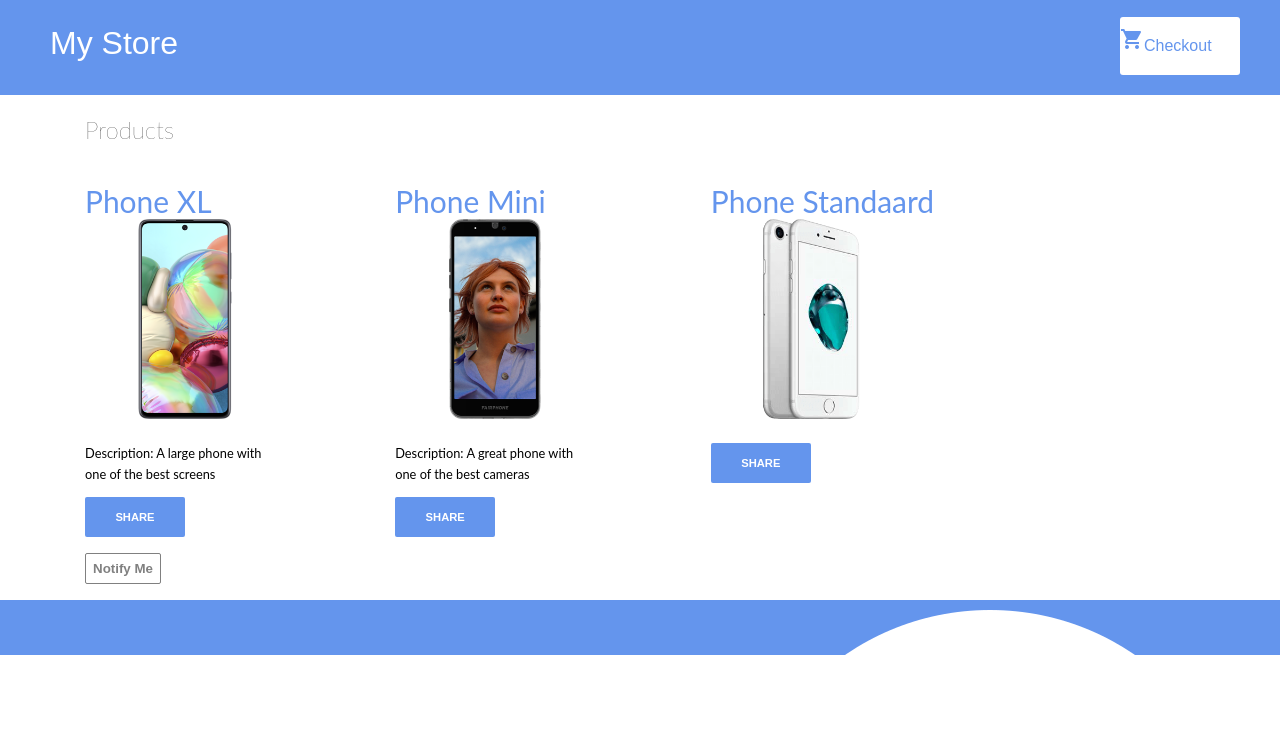
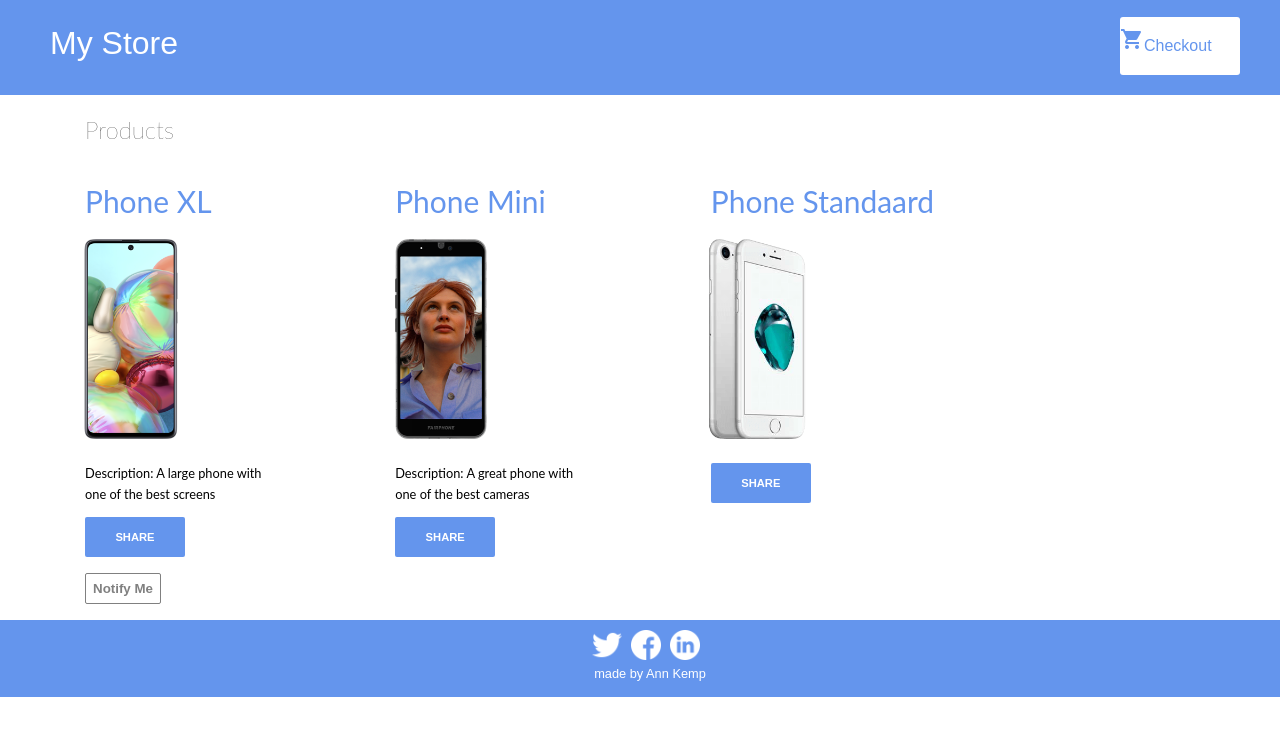
Before and after one commit to AnnKemp/primitive-shopping-cart, an Angular app: page / in a window 1280 px wide. Shown: the top 736 px of the page. Built offline with nearby package versions, Linux system fonts and the light colour scheme.

Commit message:
added social media icons

```diff
--- a/src/app/footer/footer.component.css
+++ b/src/app/footer/footer.component.css
@@ -5,10 +5,18 @@ footer{
   background-color: cornflowerblue;
   text-align: center;
   width: 100%;
-  height: 30px;
+  min-height: 30px;
+  max-height: 100%;
   padding: 10px;
   padding-bottom: 15px;
   font-family: sans-serif;
   color:white;
   margin-bottom:0;
 }
+img{
+  margin-right: 9px;
+}
+span{
+  margin-top: 1px;
+  font-size: 0.8em;
+}
--- a/src/app/footer/footer.component.html
+++ b/src/app/footer/footer.component.html
@@ -1,5 +1,5 @@
-<footer><i class="material-icons">twitter</i>
-  <img src="../../assets/img/twitter.png" />
-  <img src="../../assets/img/facebook.png" />
-  <img src="../../assets/img/linkedin.png" />
-  made by</footer>
+<footer>
+  <a href="#"><img src="../../assets/img/twitter.png" width="30" /></a>
+  <a href="#"><img src="../../assets/img/facebook.png" width="30" /></a>
+  <a href="#"><img src="../../assets/img/linkedin.png" width="30" /></a>
+  <br /><span>made by Ann Kemp</span></footer>
--- a/src/app/product-details/product-details.component.css
+++ b/src/app/product-details/product-details.component.css
@@ -30,3 +30,7 @@ p{
 h2{
   font-weight: lighter;
 }
+.pic{
+  margin-top: 10px;
+  margin-left: -64px;
+}
--- a/src/app/product-details/product-details.component.html
+++ b/src/app/product-details/product-details.component.html
@@ -1,7 +1,7 @@
 <h2>Product Details</h2>
 <div *ngIf="product">
   <h3>{{ product.name }}</h3>
-  <img src="../../assets/img/{{ product.photo }}" width="260" />
+  <img src="../../assets/img/{{ product.photo }}" width="260" class="pic" />
   <p>{{ product.description }}</p>
   <h4>{{ product.price | currency }}</h4> <!-- moet die dollars nog aanpassen naar euro's -->
 
--- a/src/app/product-list/product-list.component.css
+++ b/src/app/product-list/product-list.component.css
@@ -32,3 +32,7 @@ div{
   position: relative;
   float: left;
 }
+.pic{
+ margin-top: 20px;
+  margin-left: -54px;
+}
--- a/src/app/product-list/product-list.component.html
+++ b/src/app/product-list/product-list.component.html
@@ -6,7 +6,7 @@
   <a [title]="product.name + ' details'" [routerLink]="['/products', productId]">
      {{ product.name }} <!-- met de dubbele gekrolde haakjes haal je specifiek de product.name er uit, dit heet interpolation syntax -->
 <br />
-  <img src="../../assets/img/{{ product.photo }}" width="200" />
+  <img src="../../assets/img/{{ product.photo }}" width="200" class="pic" />
   </a><br />
 </h3>
   <p *ngIf="product.description"><!-- voorwaarde: indien die data aanwezig? toon dan:-->
```
